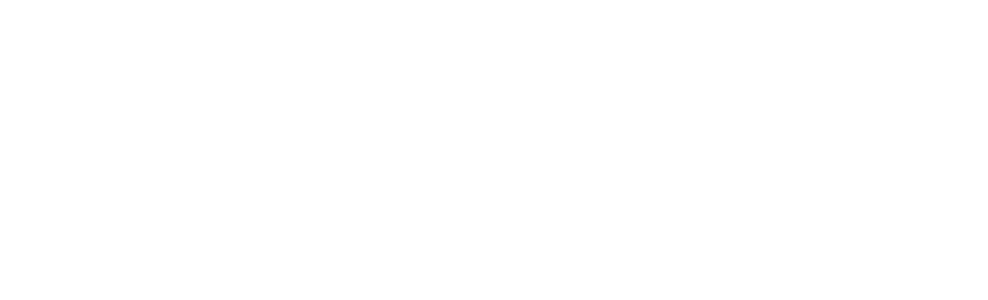
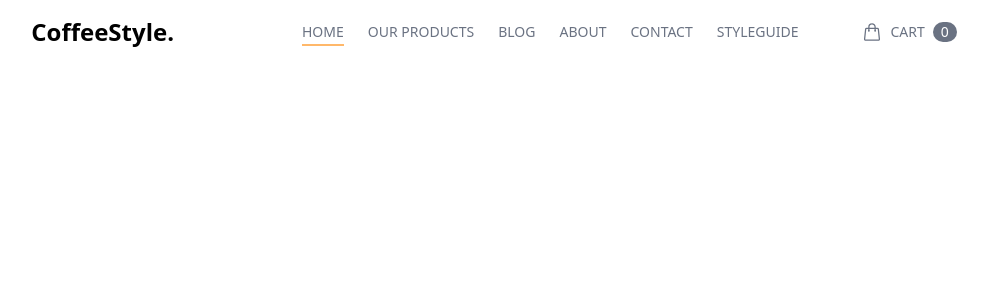
Before and after one commit to TranKhanh1307/coffee-mug, a React (Vite) app: page / in a window 1280 px wide. Shown: the top 300 px of the page, without its empty margins (146-1134 px from the left). Built offline with nearby package versions, Linux system fonts and the light colour scheme.

Commit message:
Add nav header

```diff
--- a/src/App.tsx
+++ b/src/App.tsx
@@ -1,7 +1,16 @@
 import "./App.css";
+import Navbar from "./components/Navbar";
 
 function App() {
-  return <></>;
+  return (
+    <>
+      <header>
+        <Navbar />
+      </header>
+      <main></main>
+      <footer></footer>
+    </>
+  );
 }
 
 export default App;
--- /dev/null
+++ b/src/components/Navbar.tsx
@@ -0,0 +1,65 @@
+import clsx from "clsx";
+import { cartIcon } from "../lib/icons";
+import { useState } from "react";
+
+const links = [
+  { name: "Home", href: "#" },
+  { name: "Our Products", href: "#" },
+  { name: "Blog", href: "#" },
+  { name: "About", href: "#" },
+  { name: "Contact", href: "#" },
+  { name: "StyleGuide", href: "#" },
+];
+
+export default function Navbar() {
+  const [expand, setExpand] = useState(false);
+  return (
+    <div className="flex items-center justify-center gap-16 py-4">
+      <a className="mr-16 text-2xl font-semibold" href="#">
+        CoffeeStyle.
+      </a>
+      <nav className="flex gap-6">
+        {links.map((link) => (
+          <NavItem
+            key={link.name}
+            href={link.href}
+            active={link.name === "Home"}
+          >
+            {link.name}
+          </NavItem>
+        ))}
+      </nav>
+      <NavItem href={"#"} className="flex items-center gap-2">
+        <span className="size-5">{cartIcon}</span>
+        <span>Cart</span>
+        <span className="rounded-full bg-gray-500 px-2 text-white">0</span>
+      </NavItem>
+    </div>
+  );
+}
+
+function NavItem({
+  href,
+  className,
+  children,
+  active,
+}: {
+  href: string;
+  className?: string;
+  children?: React.ReactNode;
+  active?: boolean;
+}) {
+  return (
+    <a
+      href={href}
+      className={clsx(
+        "relative text-sm text-gray-500 uppercase hover:text-black",
+        "after:absolute after:-bottom-1 after:left-0 after:h-0.5 after:w-full after:origin-center after:scale-x-0 after:bg-orange-300 after:transition-transform after:duration-300 after:ease-in-out hover:after:scale-x-100",
+        { "text-black after:scale-x-100": active },
+        className,
+      )}
+    >
+      {children}
+    </a>
+  );
+}
--- /dev/null
+++ b/src/lib/icons.tsx
@@ -0,0 +1,15 @@
+export const cartIcon = (
+  <svg
+    xmlns="http://www.w3.org/2000/svg"
+    fill="none"
+    viewBox="0 0 24 24"
+    strokeWidth={1.5}
+    stroke="currentColor"
+  >
+    <path
+      strokeLinecap="round"
+      strokeLinejoin="round"
+      d="M15.75 10.5V6a3.75 3.75 0 1 0-7.5 0v4.5m11.356-1.993 1.263 12c.07.665-.45 1.243-1.119 1.243H4.25a1.125 1.125 0 0 1-1.12-1.243l1.264-12A1.125 1.125 0 0 1 5.513 7.5h12.974c.576 0 1.059.435 1.119 1.007ZM8.625 10.5a.375.375 0 1 1-.75 0 .375.375 0 0 1 .75 0Zm7.5 0a.375.375 0 1 1-.75 0 .375.375 0 0 1 .75 0Z"
+    />
+  </svg>
+);
```
